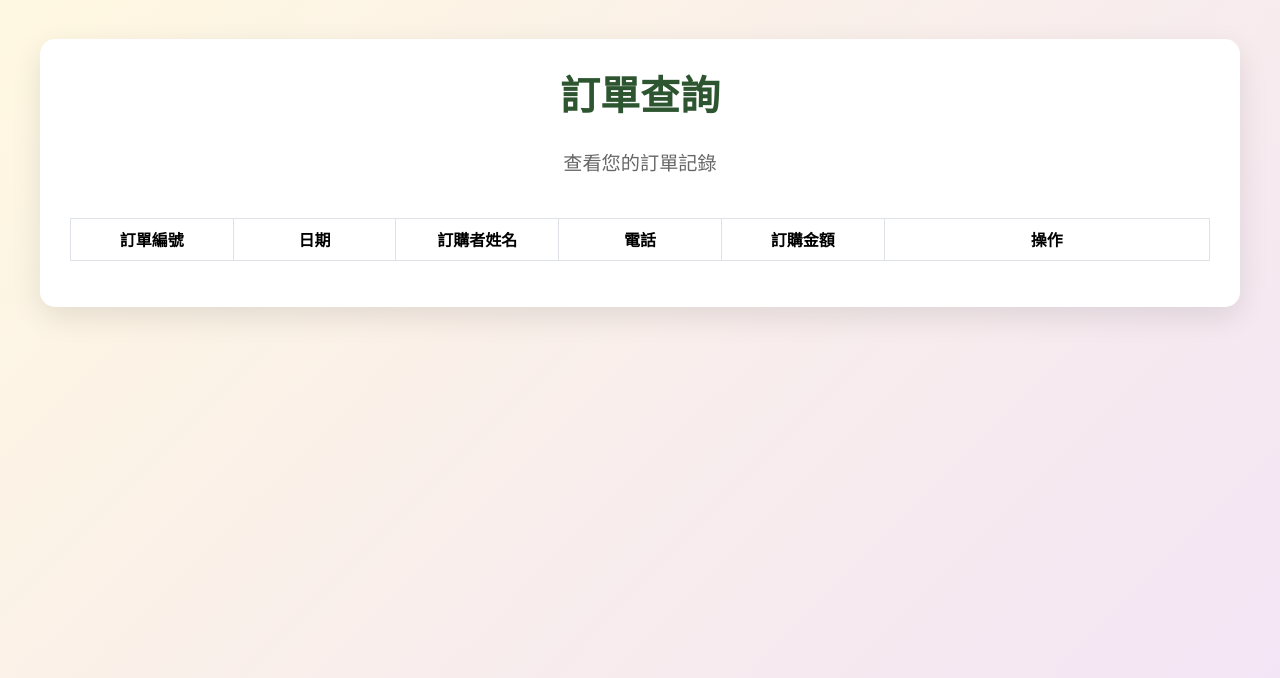
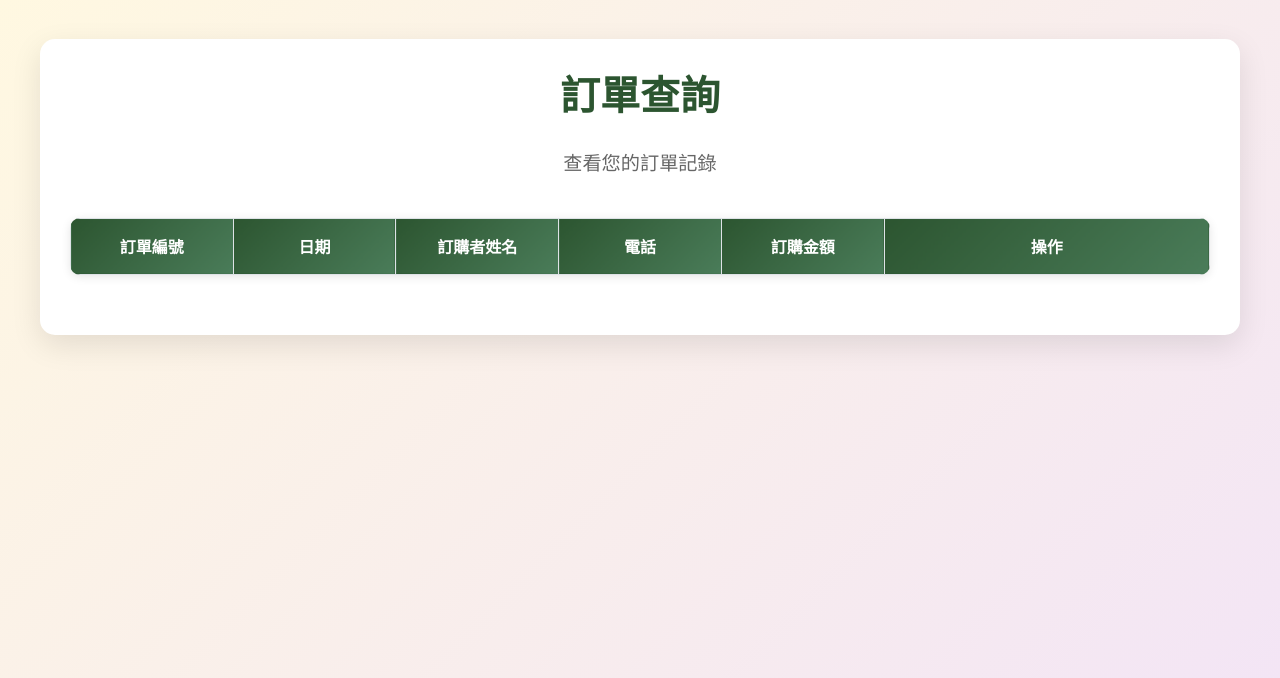
Before and after one commit to doris2678/myphp_homework2_web, a PHP site: page /query_order.php in a window 1280 px wide. Shown: the part 121-799 px from the top of the page. Run offline with PHP 8.4, Linux system fonts and the light colour scheme; the visitor is signed in with stand-in values (Sample User, id 1); data that the repository does not hold is empty.

Commit message:
query_order修改table的class

```diff
--- a/query_order.php
+++ b/query_order.php
@@ -136,10 +136,7 @@
         margin-bottom: 20px;
     }
 
-    th{
-        text-align: center;
-    }
-    </style>
+     </style>
 </head>
 
 <body>
@@ -156,7 +153,7 @@
                 $acc = $_SESSION['mem'];
                 $table = 'order1';
              ?>
-                <table class="table table-bordered table-hover table-fixed">
+                <table class="order-table">
                 <thead>
                     <tr>
                         <th style="width: 10%;">訂單編號</th>
@@ -187,9 +184,7 @@
                                 <button class="btn btn-info view-details" data-or-no="<?= $row['or_no']; ?>">
                                     <i class="fa-solid fa-eye"></i> 查詢明細
                                 </button>
-                                <!-- <a class="btn btn-danger" href="./api/delete.php?id=<?= $row['id']; ?>&table=<?= $table; ?>">
-                                    <i class="fa-solid fa-trash-can"></i> 刪除
-                                </a> -->
+
                             </td>
                         </tr>
                     <?php
```
